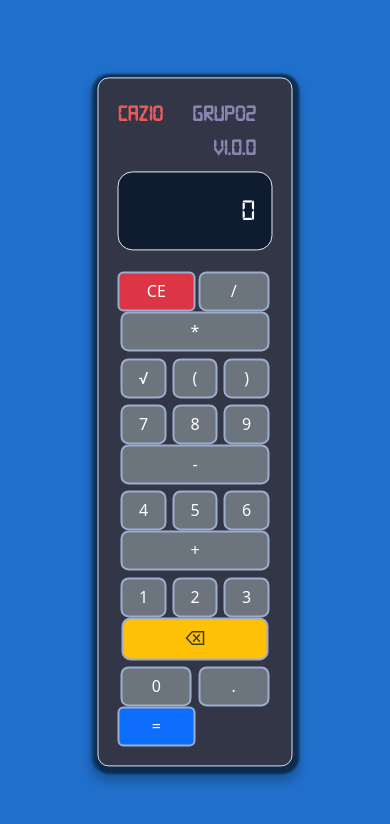
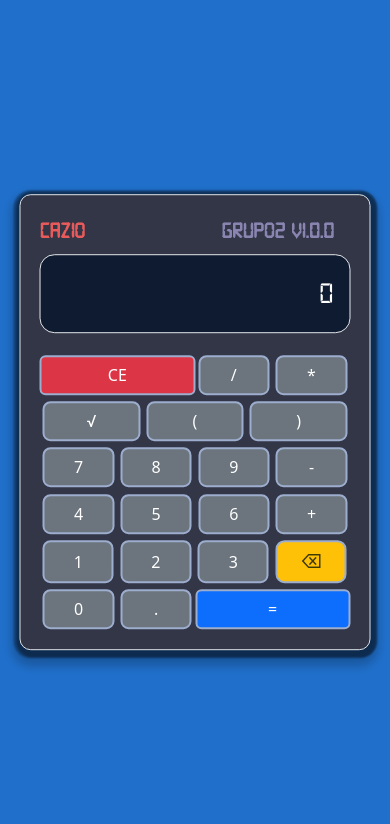
Before and after one commit to FabianCollao/CalculadoraJS, a plain HTML site: page calculadora.html in a window 390 px wide. Drawn offline with nearby package versions, Linux system fonts and the light colour scheme.

Commit message:
fix dispositivo movil

```diff
--- a/css/calculadora.css
+++ b/css/calculadora.css
@@ -3,6 +3,12 @@
     src: url(../font/digital-7.ttf);
 }
 
+@media screen and (max-width:470px) {
+    #calculadora{
+        min-width: 90%;
+        max-width: 90%;
+    }
+}
 body{
     background: #206fca;
 }
@@ -91,7 +97,7 @@ body{
     margin-bottom: 0.5em;
     overflow: hidden;
     position:relative;
-    max-width: 10em ;
+    max-width: 100%;
     min-width: auto
 }
 .calculadora #pantalla,.calculadora-s2 #pantalla, .version,.nombre_calc{
```
